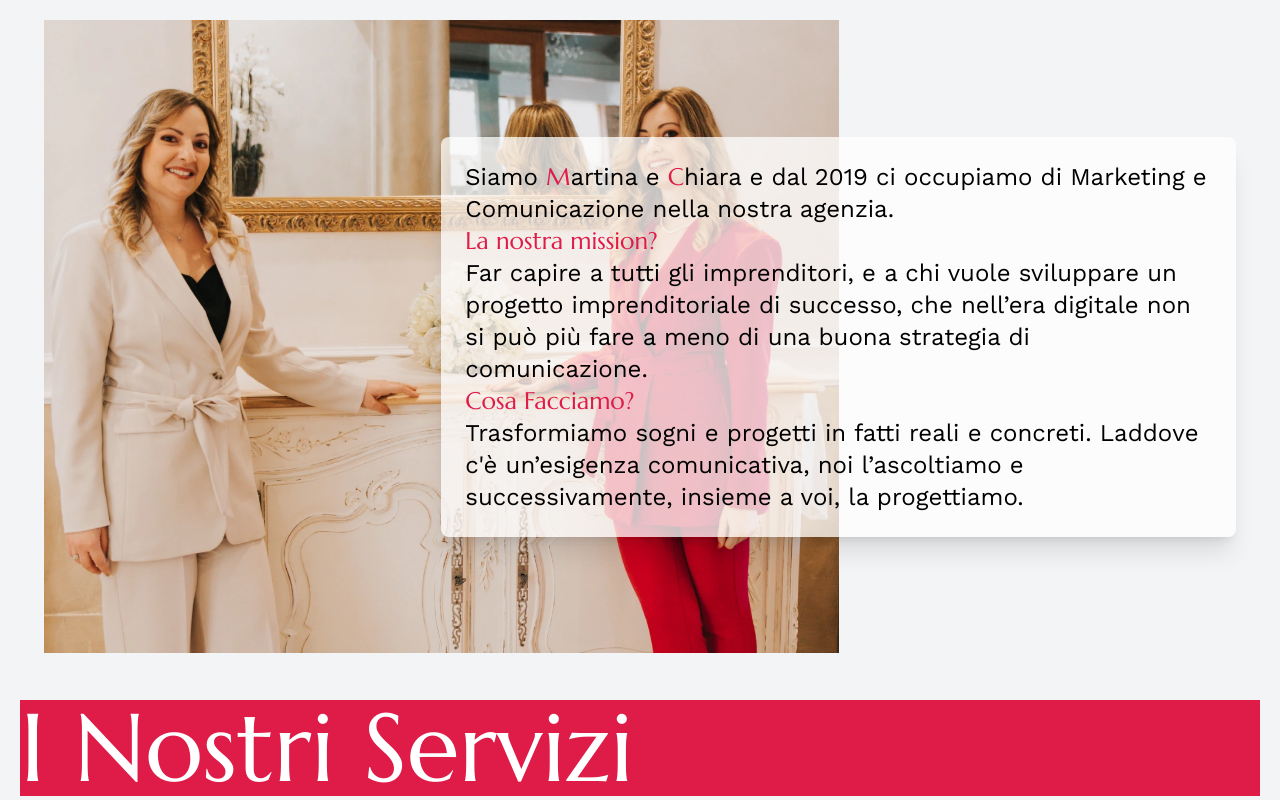
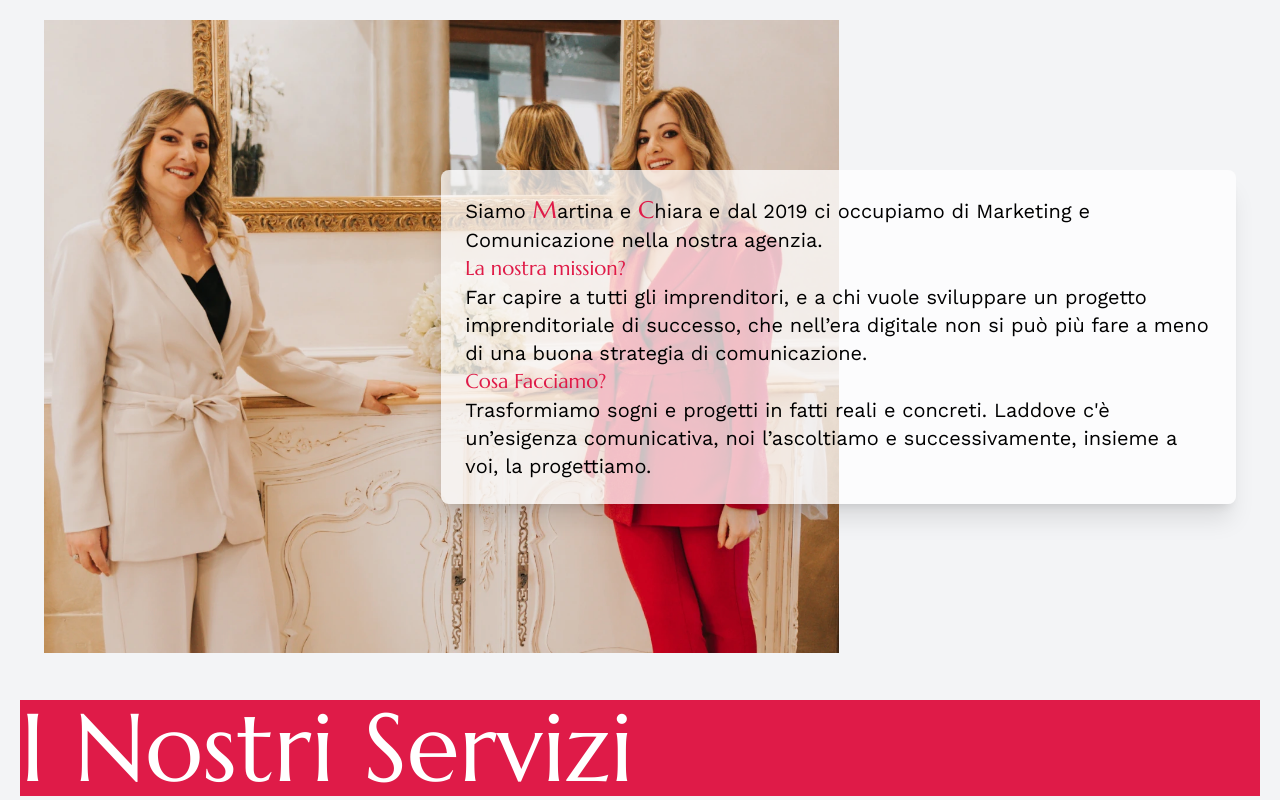
Before and after one commit to mcicerani/sacchetti-marketing-consulting, a React (Create React App) app: page / in a window 1280 px wide. Shown: the part 920-1720 px from the top of the page. Built offline with nearby package versions, Linux system fonts and the light colour scheme; a web font is replaced by a local one.

Commit message:
minor fix

```diff
--- a/src/components/About.js
+++ b/src/components/About.js
@@ -6,7 +6,7 @@ const About = () => {
             <h1 className="bg-logo text-white text-5xl lg:text-8xl">Chi Siamo</h1>
             <div className="lg:grid lg:grid-cols-3 grid-rows-2 lg:grid-rows-1 h-full lg:h-5/6 lg:m-6">
                 <img src="about.webp" alt="hero" className="my-5 lg:h-full lg:col-start-1 lg:col-span-2 lg:row-start-1 lg:m-auto resize-none object-cover"/>
-                <p className="lg:p-6 text-base lg:text-2xl lg:col-start-2 lg:col-end-5 lg:row-start-1 m-auto bg-white/75 shadow-xl rounded-lg">
+                <p className="pl-1 lg:p-6 text-base lg:text-xl lg:col-start-2 lg:col-end-5 lg:row-start-1 m-auto bg-white/75 shadow-xl rounded-lg">
                     Siamo <span className="text-logo text-2xl">M</span>artina e <span className="text-logo text-2xl">C</span>hiara
                     e dal 2019 ci occupiamo di Marketing e Comunicazione nella nostra agenzia.
                     <br></br>
--- a/src/components/Clienti.js
+++ b/src/components/Clienti.js
@@ -14,10 +14,10 @@ const Clienti = () => {
     }, []);
 
     return (
-        <div className="w-full inline-flex flex-nowrap overflow-hidden bg-gray-100 h-32 lg:h-auto [mask-image:_linear-gradient(to_right,transparent_0,_black_128px,_black_calc(100%-128px),transparent_100%)]">
+        <div className="w-full inline-flex flex-nowrap overflow-hidden h-32 lg:h-auto [mask-image:_linear-gradient(to_right,transparent_0,_black_128px,_black_calc(100%-128px),transparent_100%)]">
             <ul
                 ref={logosRef}
-                className="flex items-center justify-center md:justify-start [&_li]:mx-8 [&_img]:max-w-none animate-infinite-scroll"
+                className="flex items-center justify-center md:justify-start [&_li]:mx-2 lg:[&_li]:mx-4 [&_img]:max-w-none animate-infinite-scroll"
             >
                 <li className="px-1"><img className="h-28 lg:h-auto" src="1.svg" alt="In Salute" /></li>
                 <li className="px-1"><img className="h-28 lg:h-auto" src="2.svg" alt="Diet Natural" /></li>
--- a/tailwind.config.js
+++ b/tailwind.config.js
@@ -8,8 +8,6 @@ module.exports = {
       colors: {
         'logo': '#df1b48',
         'ghost': '#F3F4F6',
-        'ghost-2': '#F4F5F9',
-        'ghost-3': '#F5F5F7',
       },
       fontFamily: {
         work: ['Work Sans', 'sans-serif'],
```
